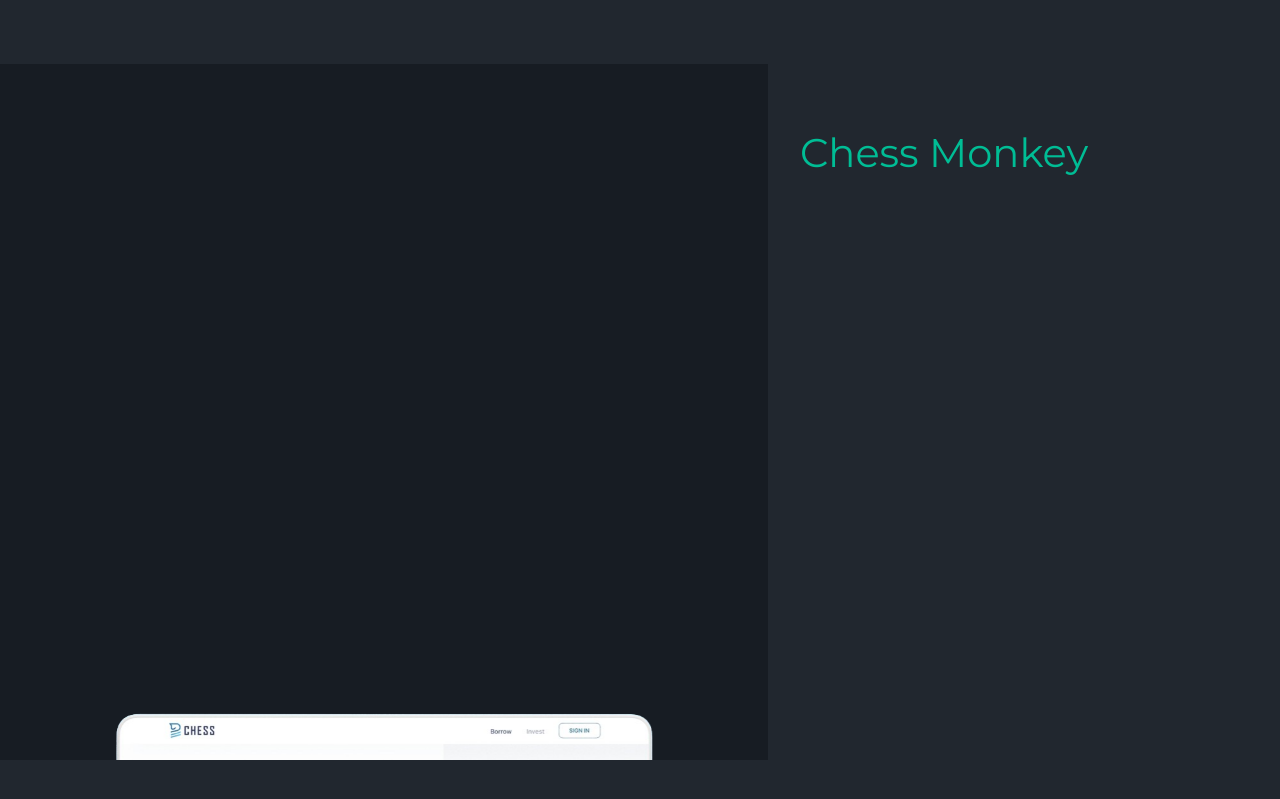
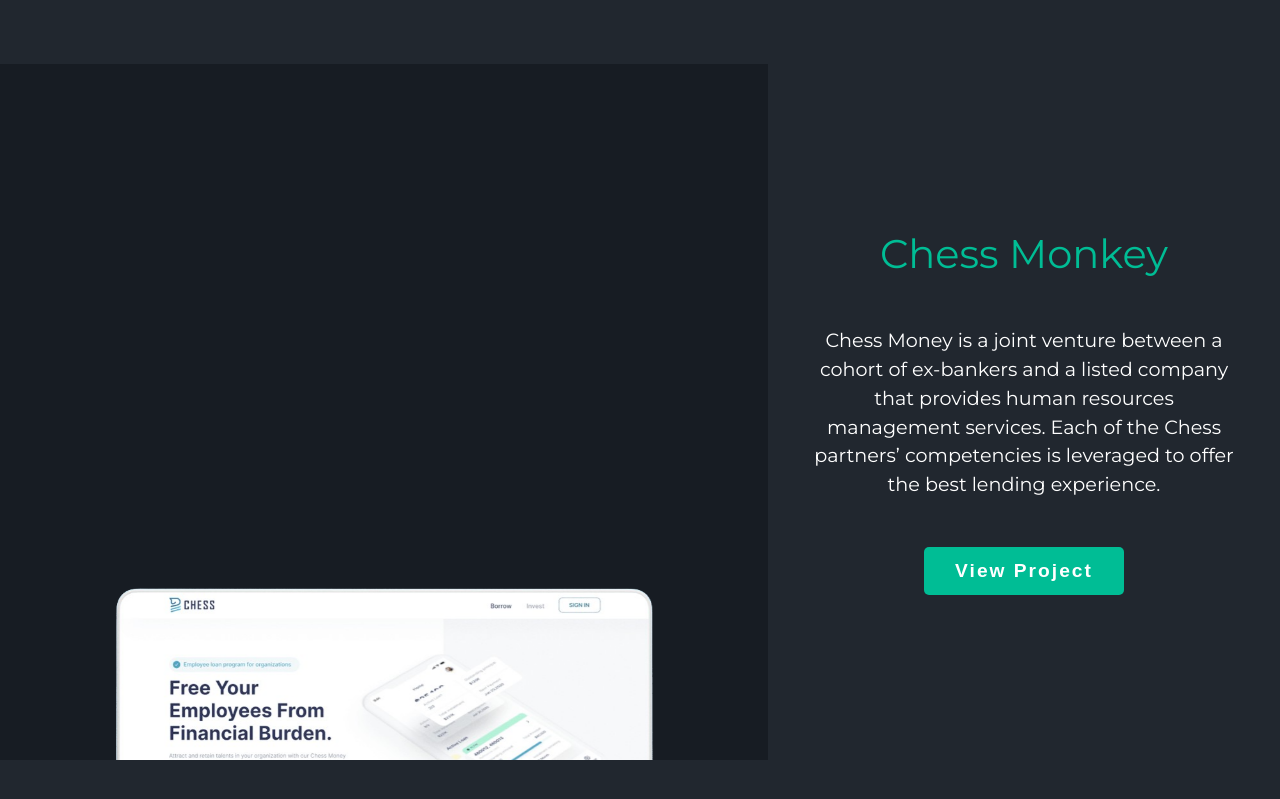
Before and after one commit to Mudassir742/portfolio, a React (Create React App) app: page / in a window 1280 px wide. Shown: the part 2404-3203 px from the top of the page. Built offline with nearby package versions, Linux system fonts and the light colour scheme; a web font is replaced by a local one.

Commit message:
add project detail section

```diff
--- a/src/components/projects/Project.js
+++ b/src/components/projects/Project.js
@@ -7,8 +7,10 @@
   ProjectHeading,
   ProjectImageContainer,
   ProjectInfoContainer,
+  ProjectButton,
   ProjectSection,
   SectionHeading,
+  ProjectDetail,
 } from "./Projects.styled";
 
 const Project = () => {
@@ -17,12 +19,21 @@
       <SectionHeading>Projects</SectionHeading>
       <ProjectContainer>
         <ProjectImageContainer>
-          <Parallax speed={-30}>
+          <Parallax speed={-25}>
             <Image src={ProjectImage} alt="project1" />
           </Parallax>
         </ProjectImageContainer>
         <ProjectInfoContainer>
           <ProjectHeading>Chess Monkey</ProjectHeading>
+          <ProjectDetail>
+            Chess Money is a joint venture between a cohort of ex-bankers and a
+            listed company that provides human resources management services.
+            Each of the Chess partners’ competencies is leveraged to offer the
+            best lending experience.
+          </ProjectDetail>
+          <ProjectButton>
+            View Project
+          </ProjectButton>
         </ProjectInfoContainer>
       </ProjectContainer>
     </ProjectSection>
--- a/src/components/projects/Projects.styled.js
+++ b/src/components/projects/Projects.styled.js
@@ -23,6 +23,7 @@
 `;
 export const ProjectContainer = styled.section`
 display:flex;
+align-items:center;
 `
 export const ProjectImageContainer = styled.div`
 width:60%;
@@ -34,7 +35,10 @@
 `
 export const ProjectInfoContainer = styled.div`
 width:40%;
-padding:4rem 2rem;
+padding:4rem 2.5rem;
+display:flex;
+flex-direction:column;
+align-items:center;
 `
 export const ProjectHeading = styled.p`
 font-size:2.5rem;
@@ -42,6 +46,26 @@
 `
 
 export const ProjectDetail = styled.p`
-font-size:2.5rem;
-color:${({theme})=>theme.colors.primary.main};
+margin:3rem 0;
+font-size:1.2rem;
+line-height:1.8rem;
+color:${({theme})=>theme.colors.primary.contrastText};
+text-align:center;
 `
+
+export const ProjectButton = styled.button`
+  font-size: 1.2rem;
+  width: 200px;
+  padding: 0.8rem 0;
+  cursor: pointer;
+  border: transparent;
+  border-radius: 5px;
+  color: white;
+  letter-spacing: 2px;
+  font-weight: bold;
+  transition:all .3s ease;
+  background: ${(props) => props.theme.colors.primary.main};
+  &:hover {
+    box-shadow: 0px 5px 10px 0px rgba(0, 189, 149, 0.4);
+  }
+`;
```
